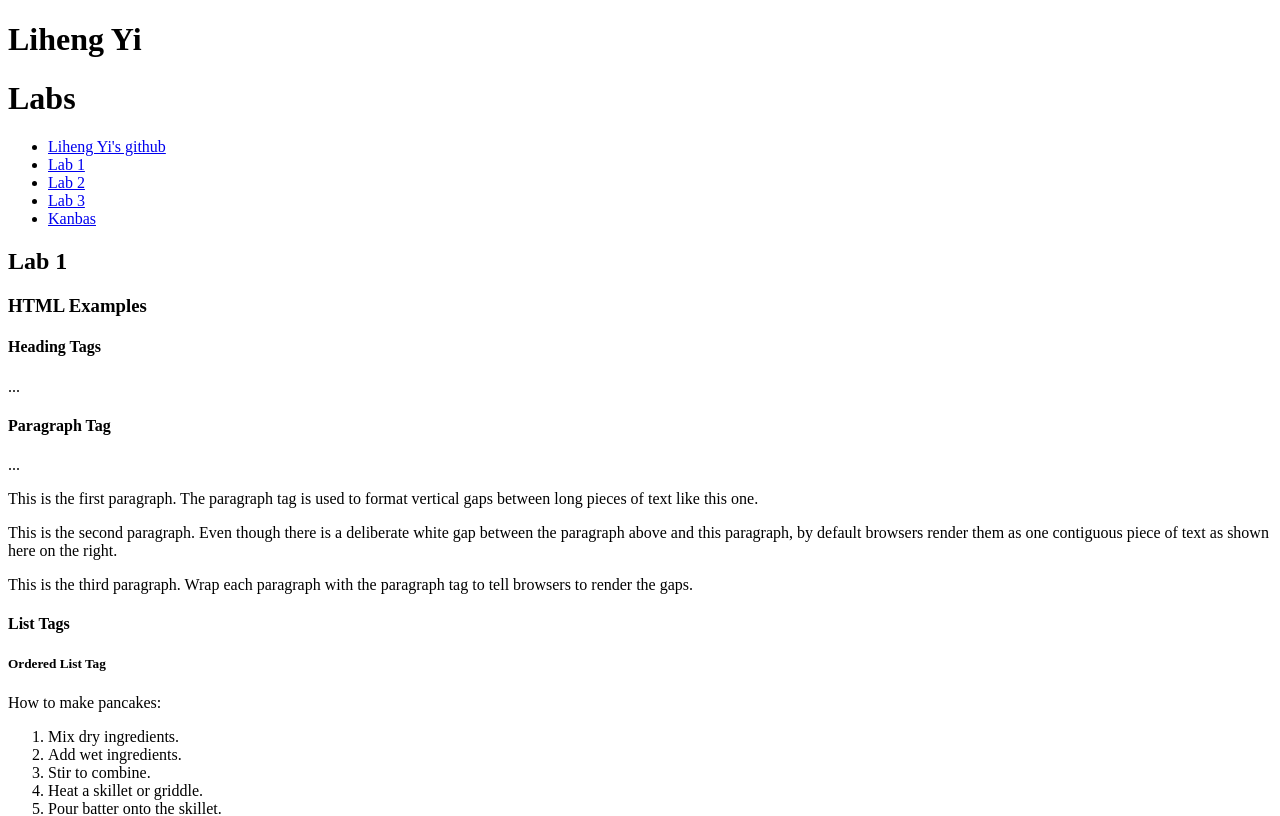
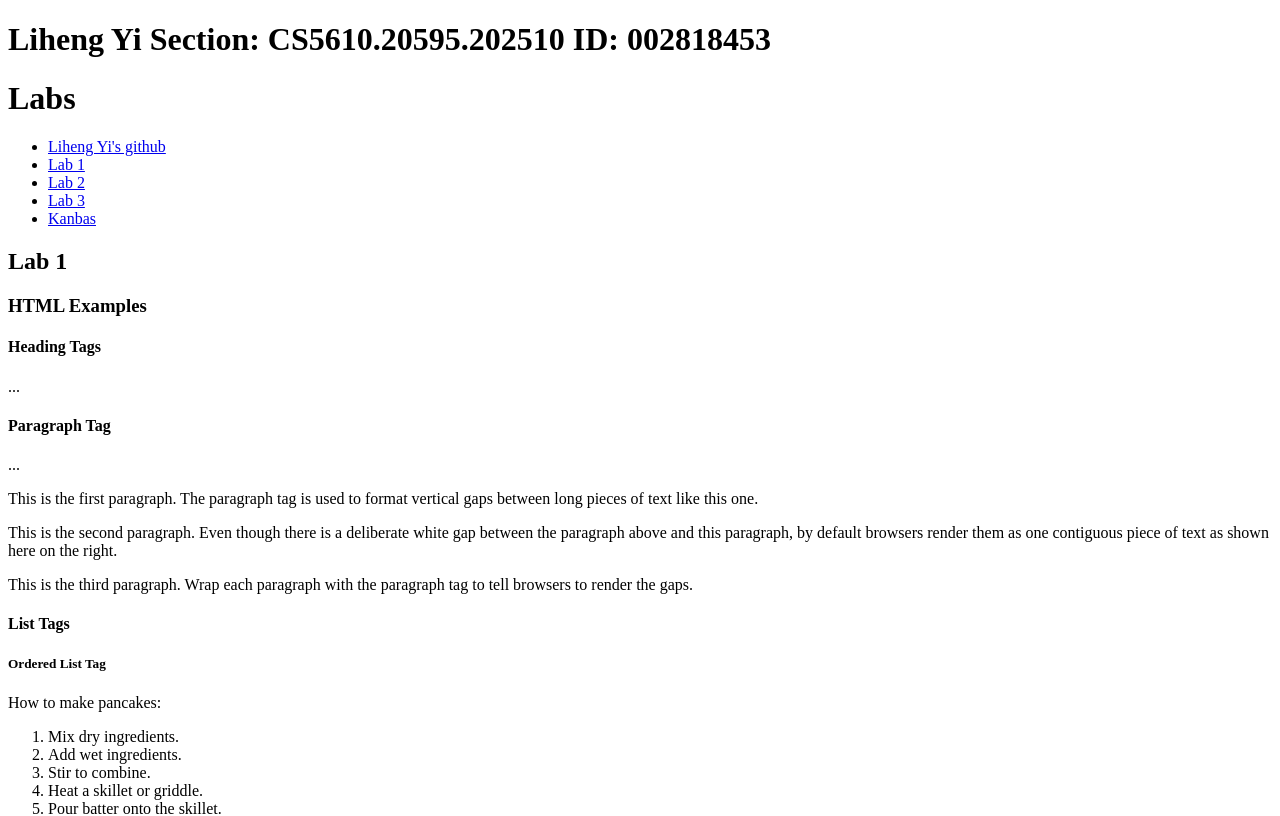
Before and after one commit to Liheng-Yi/kanbas-react-web-app, a React (Create React App) app: page /#/Labs/Lab1 in a window 1280 px wide. Shown: the top 816 px of the page. Built offline with nearby package versions, Linux system fonts and the light colour scheme.

Commit message:
edit landing page

```diff
--- a/src/Kanbas/index.tsx
+++ b/src/Kanbas/index.tsx
@@ -3,15 +3,25 @@ import Account from "./Account";
 import Dashboard from "./Dashboard";
 import KanbasNavigation from "./Navigation";
 import Courses from "./Courses";
+import { Link } from "react-router-dom";
+import TOC from "../Labs/TOC";
+import { useNavigate } from "react-router-dom";
+
+
 export default function Kanbas() {
+  const navigate = useNavigate();  // Create a navigate function using the hook
+  const goToLab1 = () => {
+    navigate('/Labs/Lab1');  // Adjust the route as needed for your routing setup
+  };
+
   return (
     <div id="wd-kanbas">
+      <button onClick={() => goToLab1()}>Go back to Landing page</button>
       <table>
         <tr>
           <td valign="top">
             <KanbasNavigation />
           </td>
-
           <td valign="top">
             <Routes>
               <Route path="/" element={<Navigate to="/Kanbas/Account" />} />
@@ -25,4 +35,5 @@ export default function Kanbas() {
         </tr>
       </table>
     </div>
-);}
+  );
+}
--- a/src/Labs/index.tsx
+++ b/src/Labs/index.tsx
@@ -6,7 +6,7 @@ import Lab3 from "./Lab3";
 export default function Labs() {
   return (
     <div>
-      <h1>Liheng Yi</h1>
+      <h1>Liheng Yi Section: CS5610.20595.202510 ID: 002818453</h1>
       <h1>Labs</h1>
       <TOC />
 
```
